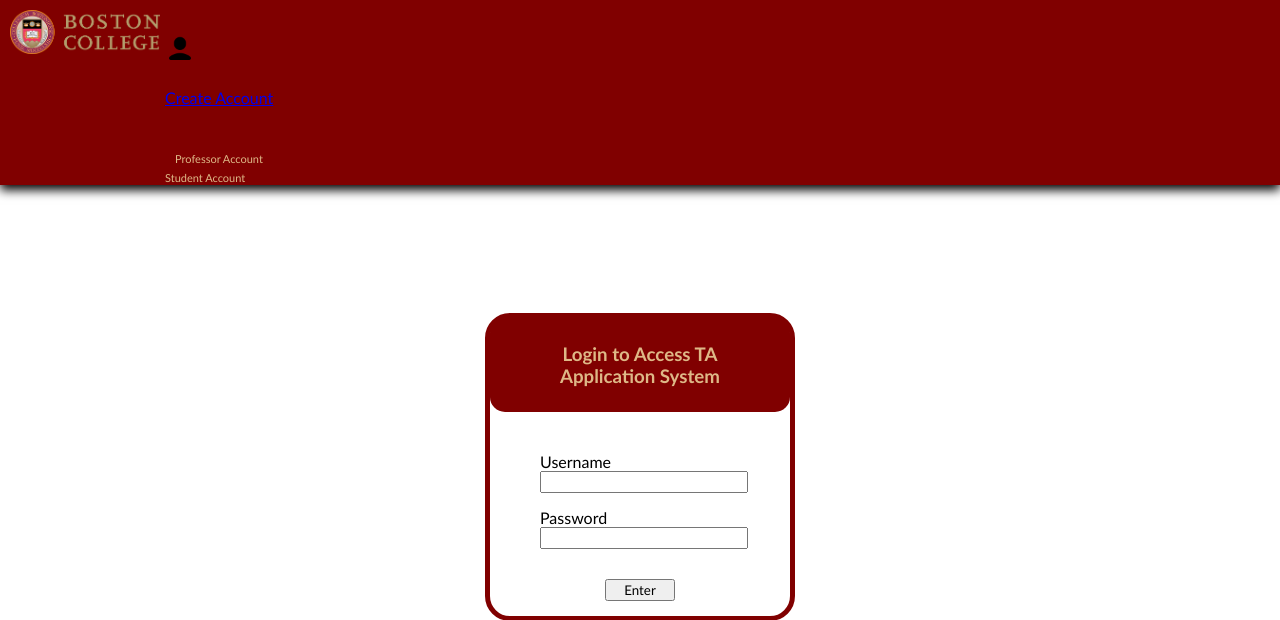
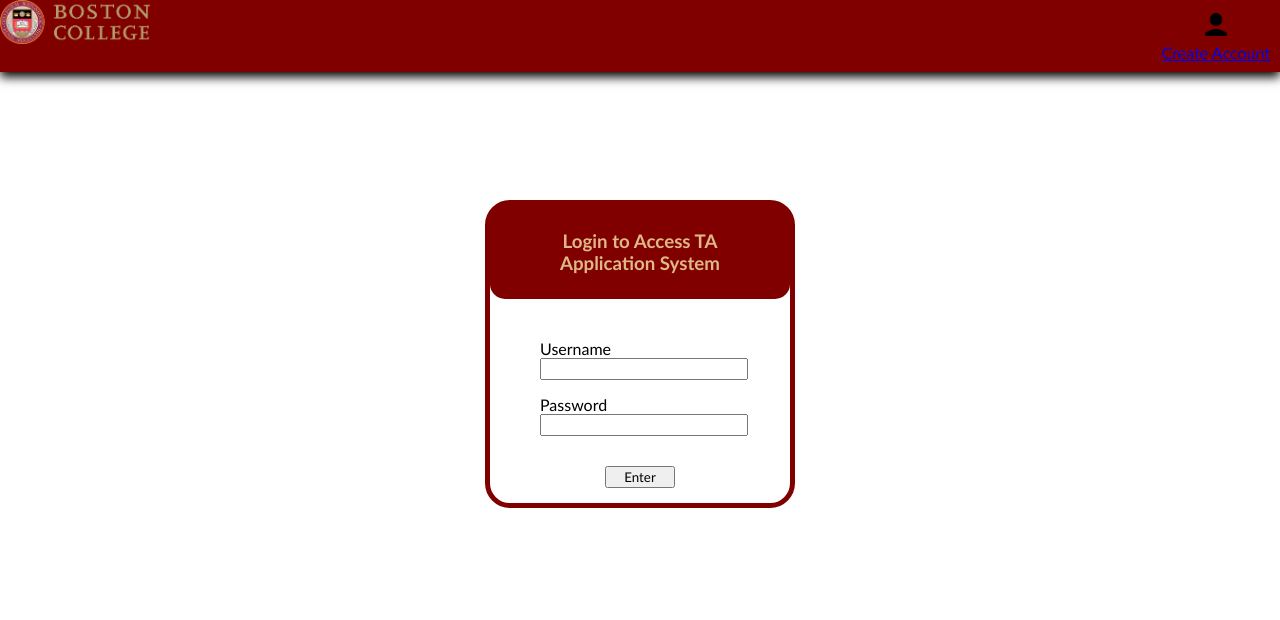
Before and after one commit to CSCI3356Spring2023/BugHugger, a Django app: page /accounts/login/ in a window 1280 px wide. Shown: the top 620 px of the page. Run offline with Django 4.2, Linux system fonts and the light colour scheme.

Commit message:
login css

```diff
--- a/TAapp/login/static/login/style.css
+++ b/TAapp/login/static/login/style.css
@@ -9,23 +9,54 @@
 
 nav {
     width: 100%;
-    display: inline-grid;
-    grid-template-columns: 150px auto;
     box-shadow: 0px 5px 10px;
+    display: grid;
+    grid-template-columns: auto auto;
     background-color: maroon;
 }
 
-nav * {
+.logo image{
+    padding-top: 15px;
+    padding-left: 15px;
+}
+
+.dropbtn {
+    text-align: center;
+    text-decoration: none;
+    padding-right: 10px;
+    padding-top: 10px;
+}
+
+.dropbtn p {
+    margin: 0px;
+    margin-bottom: 10px;
+}
+
+.dropdown {
+    justify-self: right;
+    position: relative;
+    display: inline-block;
+}
+
+.dropdown-content {
+    display: none;
+    position:absolute;
+    background-color: maroon;
+    border-radius: 3px;
     padding: 5px;
-    padding-bottom: 0px;
+    z-index: 1;
 }
+
+.dropdown:hover .dropdown-content {
+    display: block;
+}
+
 
 .create {
     text-decoration: none;
     font-size: 11px;
     color: burlywood;
     text-align: center;
-    justify-self: right;
     padding-right: 5px;
 }
 
```
